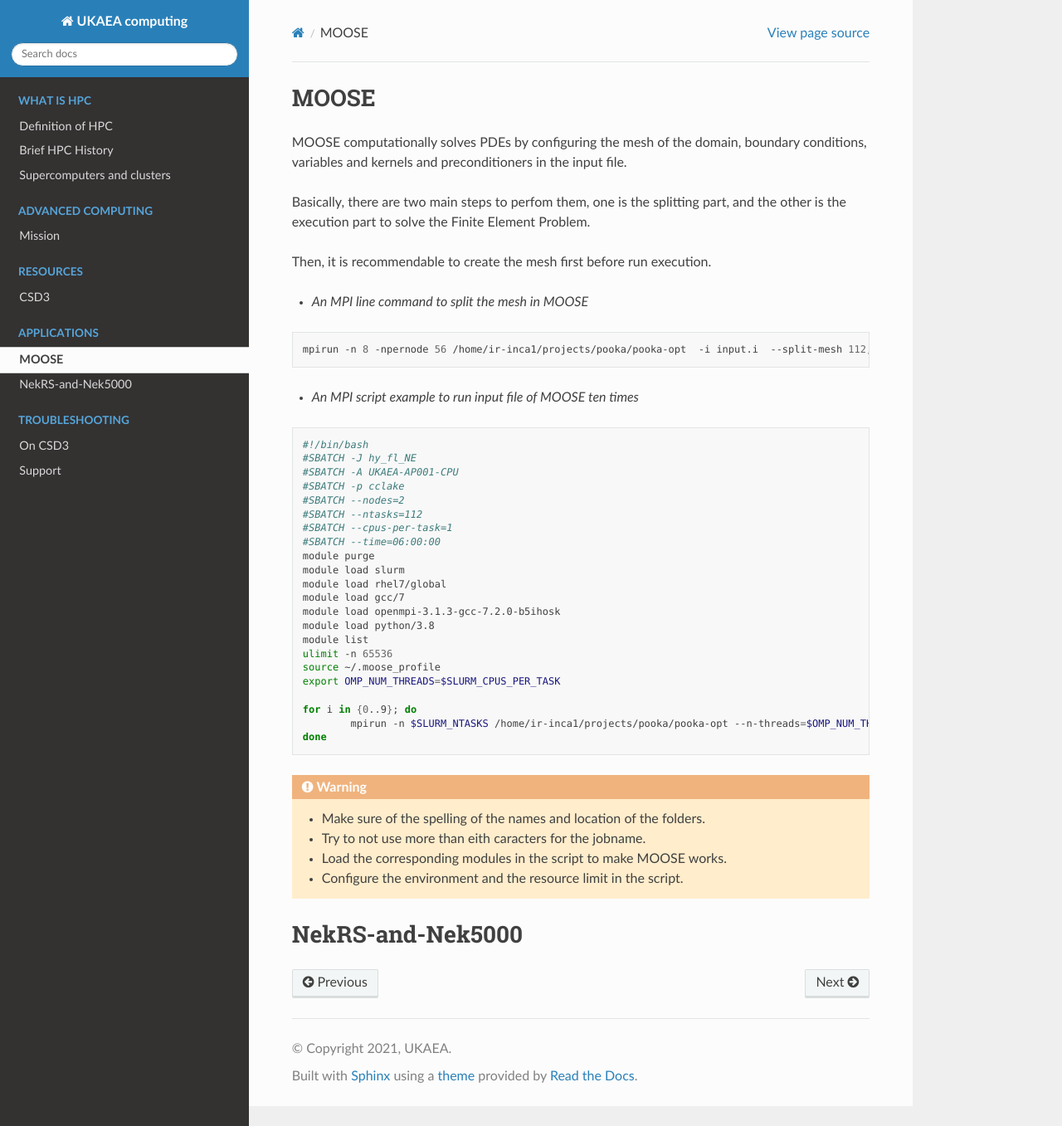
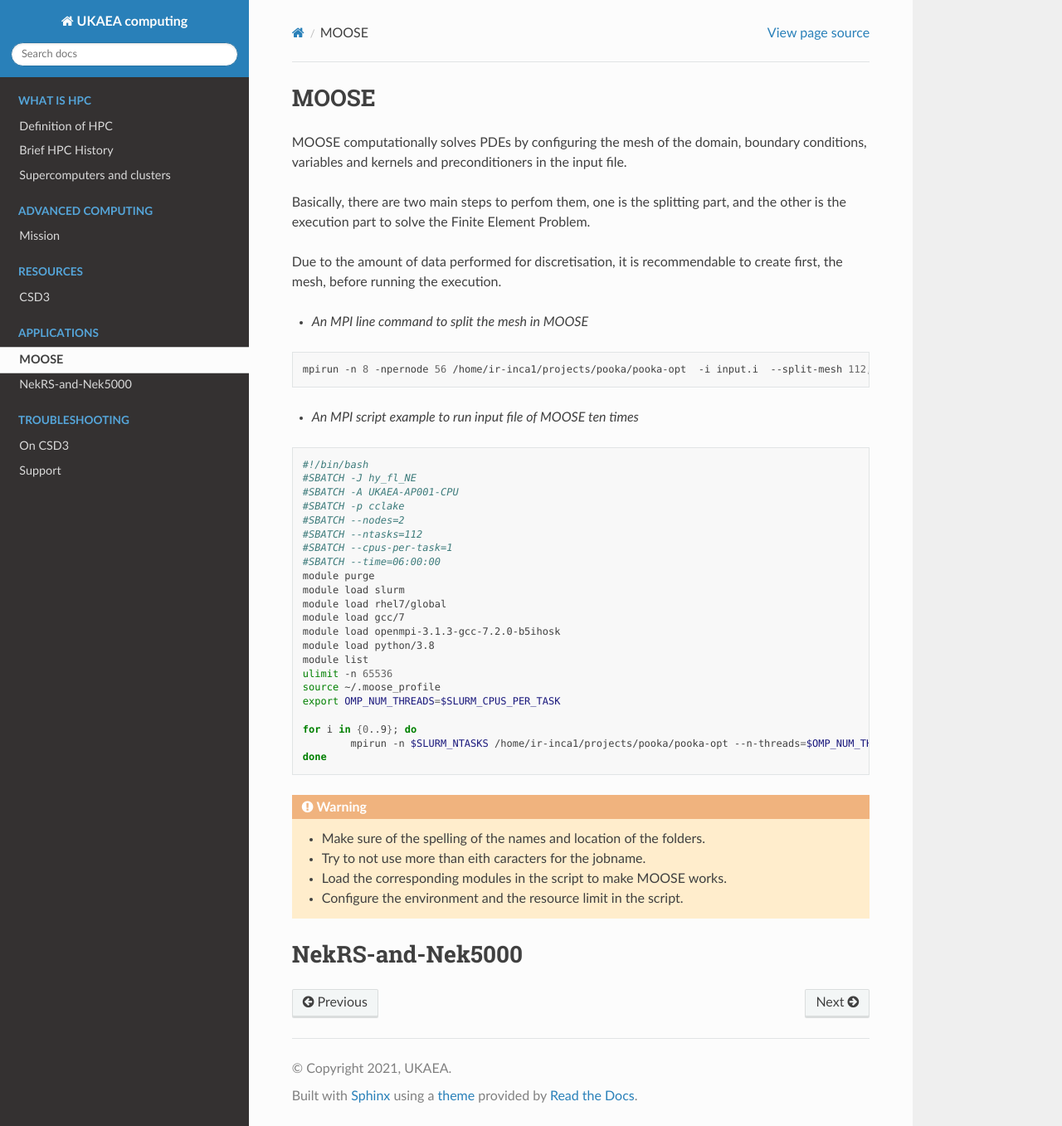
Before and after one commit to ukaea/UKAEA-Computing, a Sphinx documentation site: the page built from docs/source/pages/apps.rst, in a window 1280 px wide and 1357 px high. Shown: the whole window at 83% size. Built offline with Sphinx 7.4.7 and the Read the Docs theme 2.0.0, drawn with Linux system fonts in a browser that asks for light colours.

Commit message:
Rephrasing the MOOSE parts for splitting and execution

```diff
--- a/docs/source/pages/apps.rst
+++ b/docs/source/pages/apps.rst
@@ -7,7 +7,7 @@ MOOSE computationally solves PDEs by configuring the mesh of the domain, boundar
 
 Basically, there are two main steps to perfom them, one is the splitting part, and the other is the execution part to solve the Finite Element Problem.
 
-Then, it is recommendable to create the mesh first before run execution.
+Due to the amount of data performed for discretisation, it is recommendable to create first, the mesh, before running the execution.
 
 * *An MPI line command to split the mesh in MOOSE*
 
```
